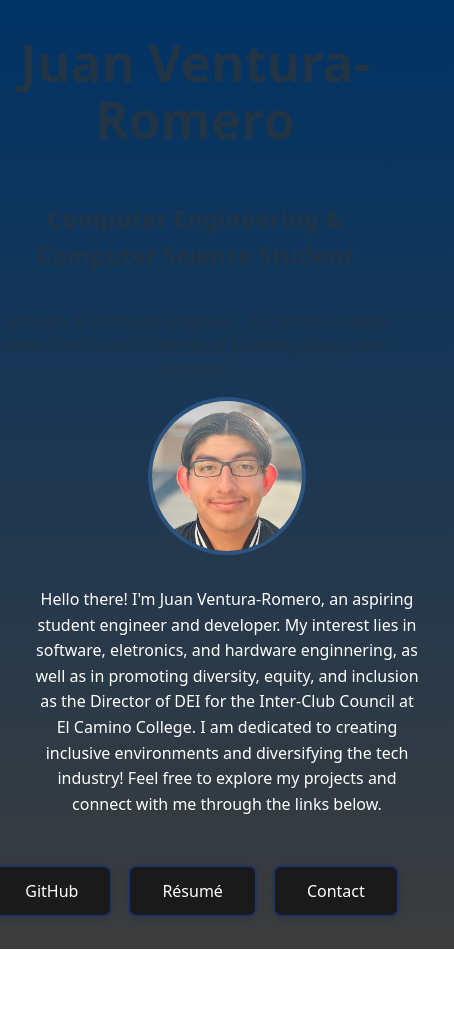
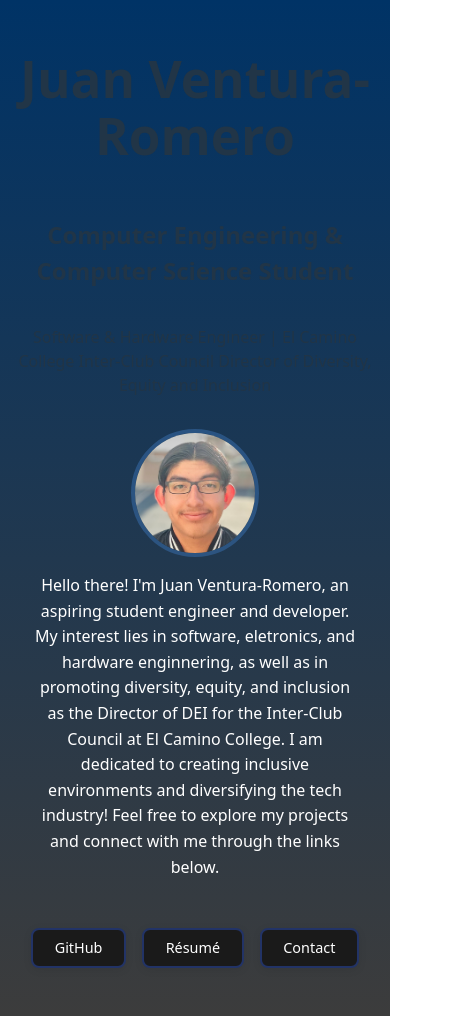
Before and after one commit to Juan-V-Tech/juanv.tech, a React (Vite) app: page / in a window 390 px wide. Shown: the whole page, 454 px wide, since content can reach past the window. Before the commit the page ends 949 px from the top, so only its background shows below. Built offline with nearby package versions, Linux system fonts and the light colour scheme.

Commit message:
continued edits to the app.css for better styling on mobile. now using media queries.

```diff
--- a/src/App.css
+++ b/src/App.css
@@ -8,7 +8,7 @@
   width: 100vw;
   text-align: center;
   margin: 0 auto;
-  padding: 0 auto;
+  padding: 0;
 }
 
 /* About Me wrapper */
@@ -20,8 +20,6 @@
   max-width: 600px;
   width: 100%;
   margin: 0 auto;
-  padding-left: 2rem;
-  padding-right: 2rem;
   text-align: center;
 }
 
@@ -43,8 +41,7 @@
   color: white;
   line-height: 1.6;
   text-align: center;
-  margin-left: auto;
-  margin-right: auto;
+  margin: 0 auto;
 }
 
 /* Center the buttons container and buttons */
@@ -53,8 +50,7 @@
   gap: 1rem;
   justify-content: center;
   align-items: center;
-  margin-top: 2rem;
-  margin-bottom: 2rem;
+  margin: 2rem 0;
 }
 
 /* Rectangular box buttons */
@@ -81,3 +77,29 @@
   border-color: #223366;
   outline: none;
 }
+
+/*media query for snaller screens and mobile devices */
+@media (max-width: 600px) {
+  .container {
+    padding: 1rem;
+    width: 100vw;
+    overflow-x: hidden;
+    box-sizing: border-box;
+  }
+
+  .about-me {
+    padding: 1rem;
+    max-width: 100%;
+    box-sizing: border-box;
+  }
+
+  .profile-photo {
+    width: 120px;
+    height: 120px;
+  }
+
+  .button {
+    padding: 0.5em 1.5em;
+    font-size: 0.9em;
+  }
+}
```
